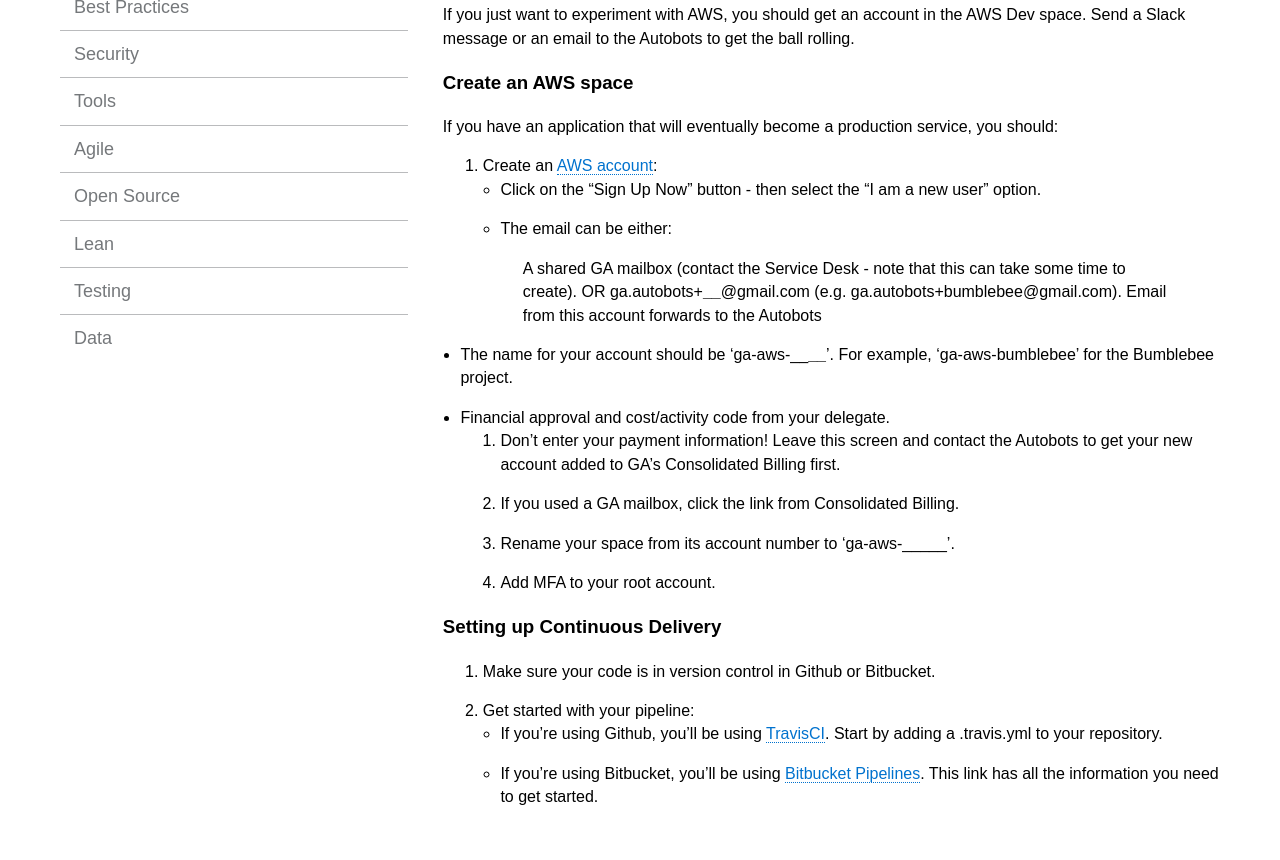
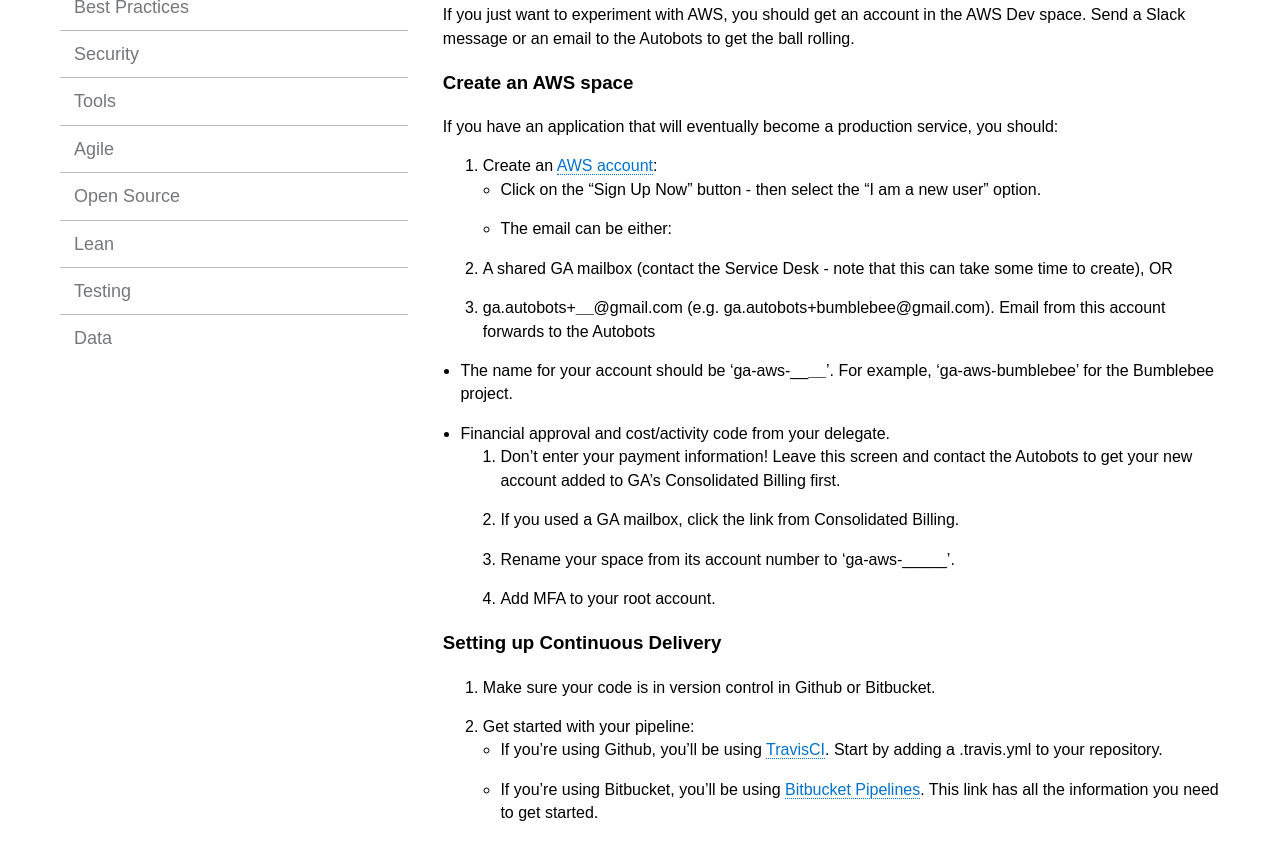
Before and after one commit to GeoscienceAustralia/cloud, a Jekyll site: the page built from docs/_pages/setting_up_index.md, in a window 1280 px wide and 900 px high, scrolled down 395 px. Shown: the top 860 px of the window. Built offline with Jekyll 4.4.1, drawn with Linux system fonts in a browser that asks for light colours; part of the change alters nothing that is shown.

```diff
--- a/docs/_pages/setting_up_index.md
+++ b/docs/_pages/setting_up_index.md
@@ -20,10 +20,8 @@ If you have an application that will eventually become a production service, you
 1. Create an [AWS account](https://aws.amazon.com/resources/create-account/):
   * Click on the "Sign Up Now" button - then select the "I am a new user" option.
   * The email can be either:
-
-    > A shared GA mailbox (contact the Service Desk - note that this can take some time to create).
-    > OR
-    > ga.autobots+______@gmail.com (e.g. ga.autobots+bumblebee@gmail.com). Email from this account forwards to the Autobots
+  1. A shared GA mailbox (contact the Service Desk - note that this can take some time to create), OR
+  2. ga.autobots+______@gmail.com (e.g. ga.autobots+bumblebee@gmail.com). Email from this account forwards to the Autobots
 
   * The name for your account should be 'ga-aws-________'. For example, 'ga-aws-bumblebee' for the Bumblebee project.
   * Financial approval and cost/activity code from your delegate.
```
